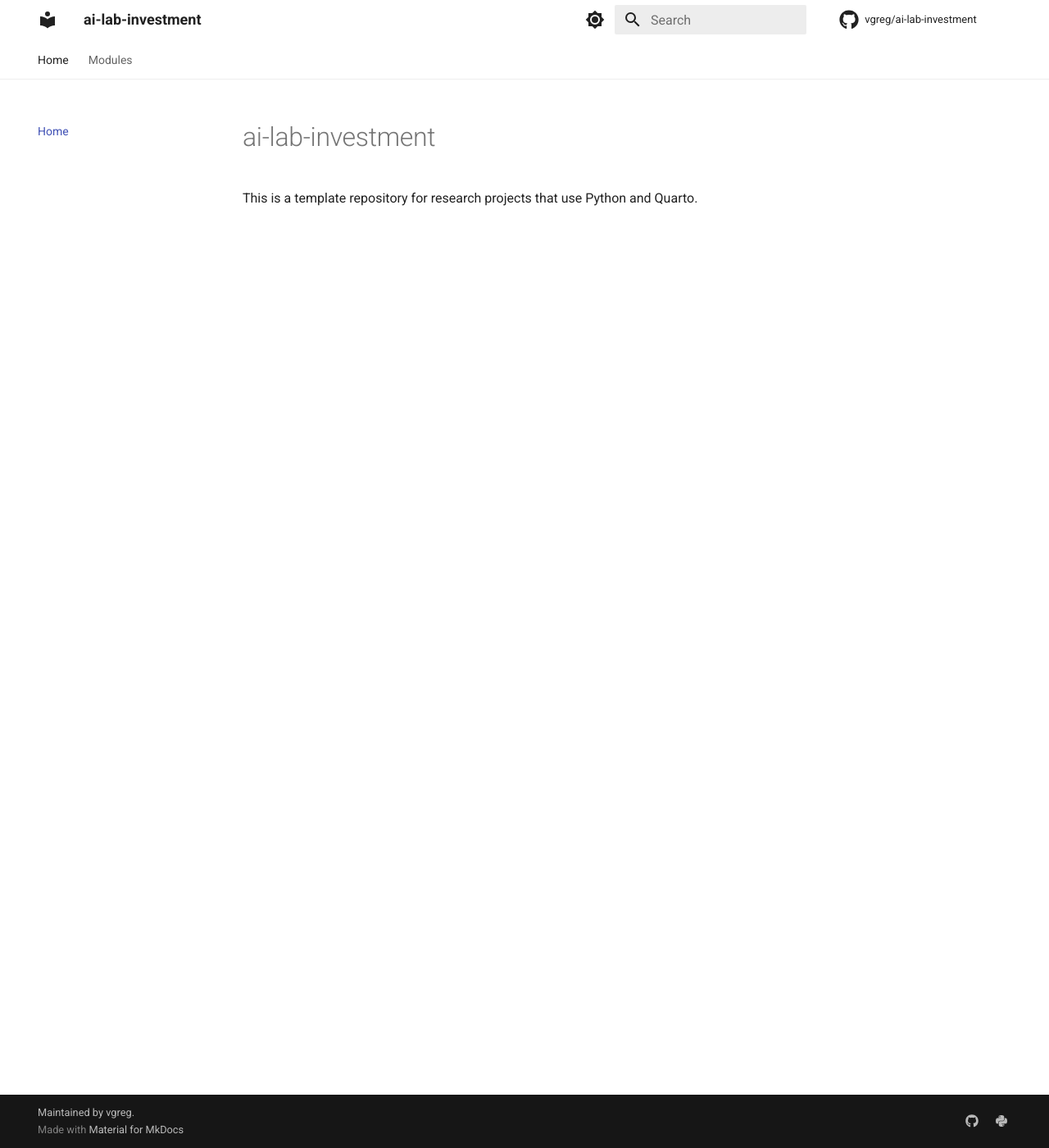
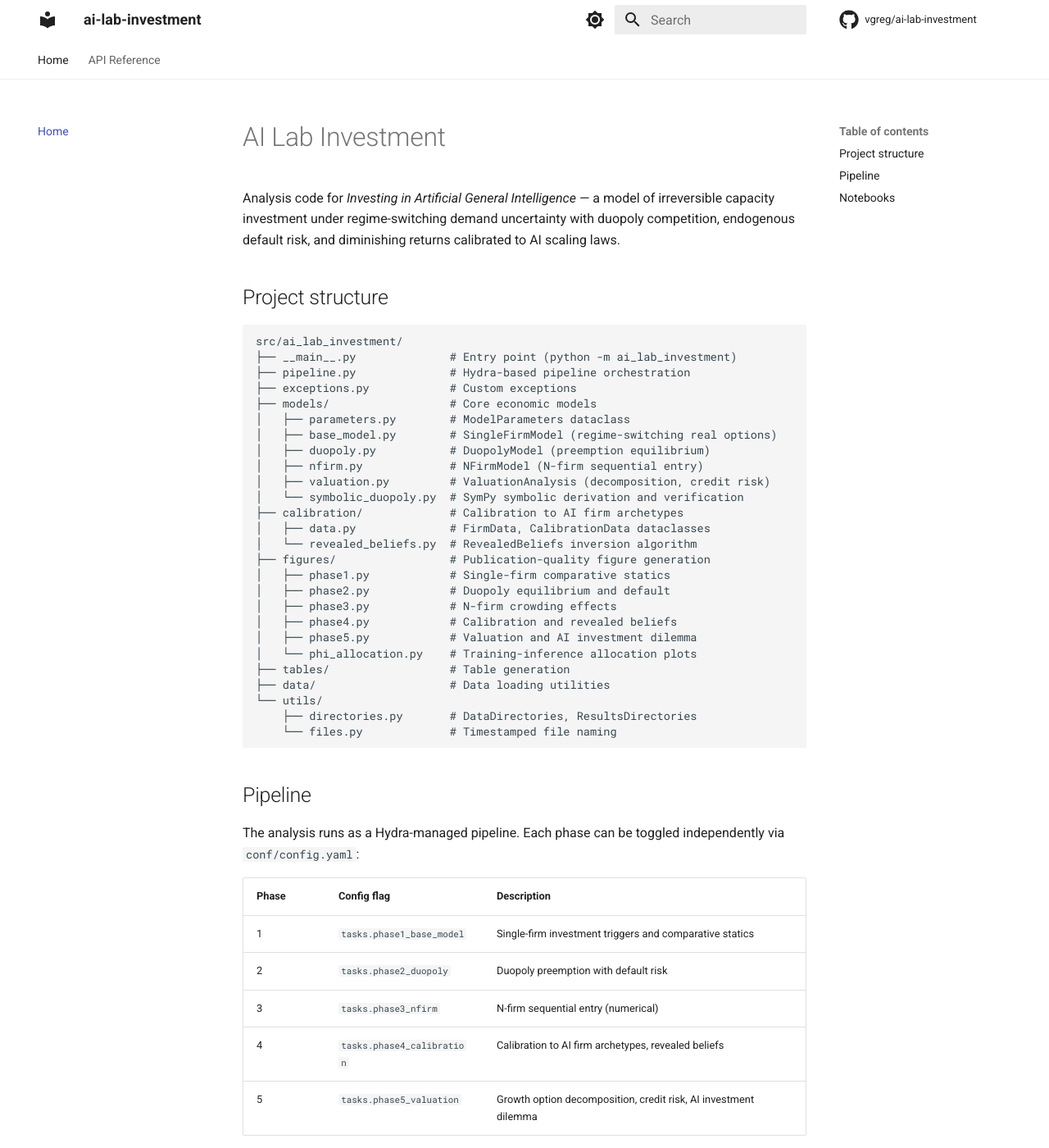
Before and after one commit to fintech-research/ai-lab-investment, an MkDocs documentation site: the page built from docs/index.md, in a window 1280 px wide and 1400 px high. Shown: the whole window at 82% size. Built offline with MkDocs 1.6.1 and Material for MkDocs 9.7.7, drawn with Linux system fonts in a browser that asks for light colours; comment, search, counter and statistics services are not loaded; some of the changed text lies outside the part shown.

Commit message:
Add SymPy derivation notebook and update mkdocs documentation
Create notebooks/model_derivation.ipynb with complete symbolic derivation
of the core model (characteristic equations, H/L-regime option values,
training-inference allocation, default boundary, numerical verification).

Update docs/ to document the src/ai_lab_investment/ code structure with
proper mkdocstrings references for all modules (models, calibration,
pipeline, utils).

Co-Authored-By: Claude Opus 4.6 <noreply@anthropic.com>

````diff
--- a/docs/index.md
+++ b/docs/index.md
@@ -1,3 +1,64 @@
-# ai-lab-investment
+# AI Lab Investment
 
-This is a template repository for research projects that use Python and Quarto.
+Analysis code for *Investing in Artificial General Intelligence* — a model of irreversible capacity investment under regime-switching demand uncertainty with duopoly competition, endogenous default risk, and diminishing returns calibrated to AI scaling laws.
+
+## Project structure
+
+```
+src/ai_lab_investment/
+├── __main__.py              # Entry point (python -m ai_lab_investment)
+├── pipeline.py              # Hydra-based pipeline orchestration
+├── exceptions.py            # Custom exceptions
+├── models/                  # Core economic models
+│   ├── parameters.py        # ModelParameters dataclass
+│   ├── base_model.py        # SingleFirmModel (regime-switching real options)
+│   ├── duopoly.py           # DuopolyModel (preemption equilibrium)
+│   ├── nfirm.py             # NFirmModel (N-firm sequential entry)
+│   ├── valuation.py         # ValuationAnalysis (decomposition, credit risk)
+│   └── symbolic_duopoly.py  # SymPy symbolic derivation and verification
+├── calibration/             # Calibration to AI firm archetypes
+│   ├── data.py              # FirmData, CalibrationData dataclasses
+│   └── revealed_beliefs.py  # RevealedBeliefs inversion algorithm
+├── figures/                 # Publication-quality figure generation
+│   ├── phase1.py            # Single-firm comparative statics
+│   ├── phase2.py            # Duopoly equilibrium and default
+│   ├── phase3.py            # N-firm crowding effects
+│   ├── phase4.py            # Calibration and revealed beliefs
+│   ├── phase5.py            # Valuation and AI investment dilemma
+│   └── phi_allocation.py    # Training-inference allocation plots
+├── tables/                  # Table generation
+├── data/                    # Data loading utilities
+└── utils/
+    ├── directories.py       # DataDirectories, ResultsDirectories
+    └── files.py             # Timestamped file naming
+```
+
+## Pipeline
+
+The analysis runs as a Hydra-managed pipeline. Each phase can be toggled independently via `conf/config.yaml`:
+
+| Phase | Config flag | Description |
+|-------|-------------|-------------|
+| 1 | `tasks.phase1_base_model` | Single-firm investment triggers and comparative statics |
+| 2 | `tasks.phase2_duopoly` | Duopoly preemption with default risk |
+| 3 | `tasks.phase3_nfirm` | N-firm sequential entry (numerical) |
+| 4 | `tasks.phase4_calibration` | Calibration to AI firm archetypes, revealed beliefs |
+| 5 | `tasks.phase5_valuation` | Growth option decomposition, credit risk, AI investment dilemma |
+
+Run the full pipeline:
+
+```bash
+just run-pipeline
+```
+
+Or individual phases via Hydra overrides:
+
+```bash
+uv run python -m ai_lab_investment tasks.phase1_base_model=true
+```
+
+## Notebooks
+
+The `notebooks/` directory contains interactive derivations:
+
+- **`model_derivation.ipynb`** — Complete SymPy derivation of the core model (characteristic equations, option values, training-inference allocation, default boundary).
--- a/mkdocs.yml
+++ b/mkdocs.yml
@@ -1,7 +1,7 @@
 site_name: ai-lab-investment
 repo_url: https://github.com/vgreg/ai-lab-investment
 site_url: https://vgreg.github.io/ai-lab-investment
-site_description: This is a template repository for research projects that use Python and Quarto.
+site_description: Analysis code for "Investing in Artificial General Intelligence" — irreversible capacity investment under regime-switching demand with duopoly competition and endogenous default risk.
 site_author: Vincent Grégoire
 edit_uri: edit/main/docs/
 repo_name: vgreg/ai-lab-investment
@@ -9,15 +9,13 @@ copyright: Maintained by <a href="https://vgreg.com">vgreg</a>.
 
 nav:
   - Home: index.md
-  - Modules: modules.md
+  - API Reference: modules.md
 plugins:
   - search
   - mkdocstrings:
       handlers:
         python:
-          paths: [
-            "src/ai_lab_investment"
-            ]
+          paths: ["src"]
 theme:
   name: material
   feature:
````
Also changed, not shown: docs/modules.md (+82 -1 lines), 1 other file.
